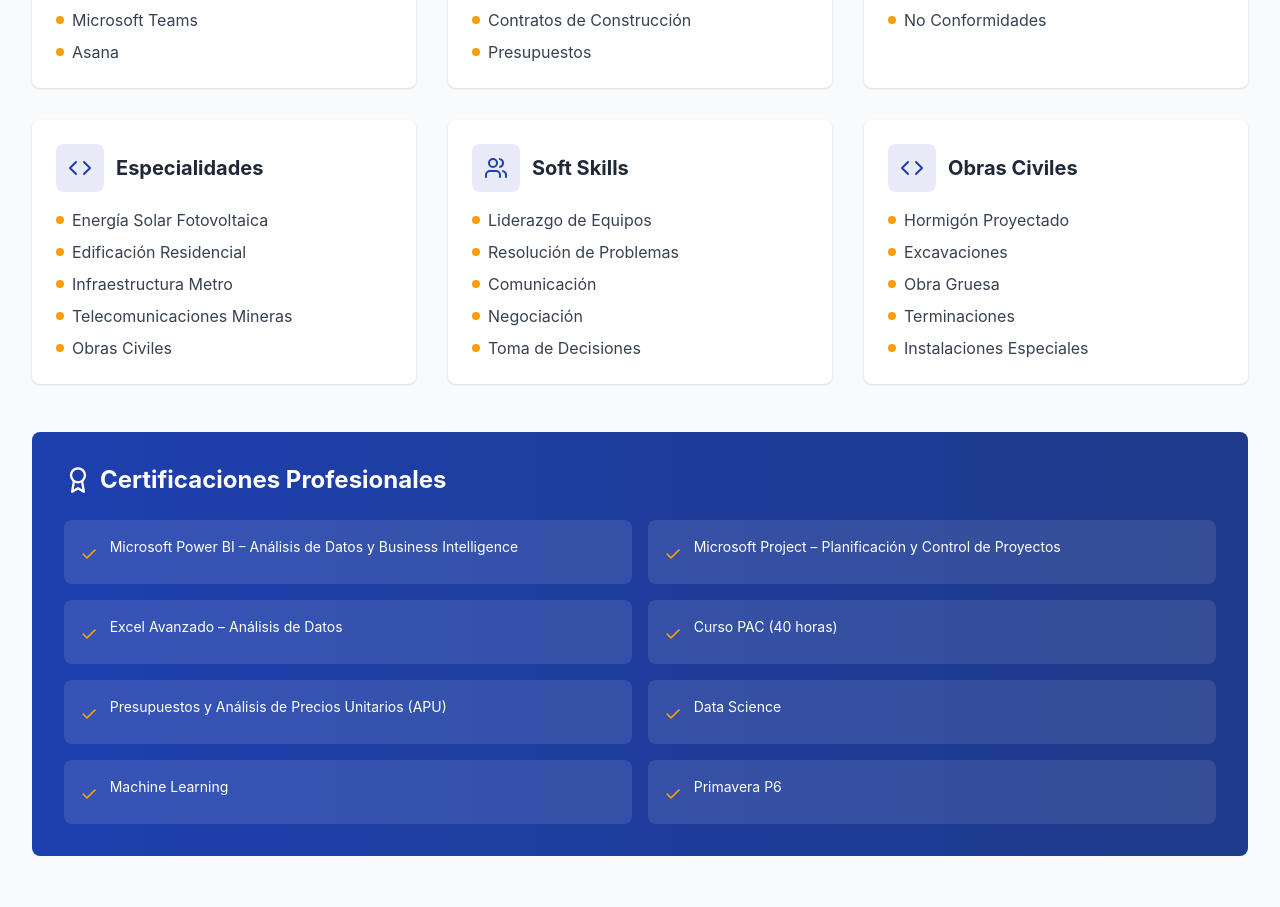
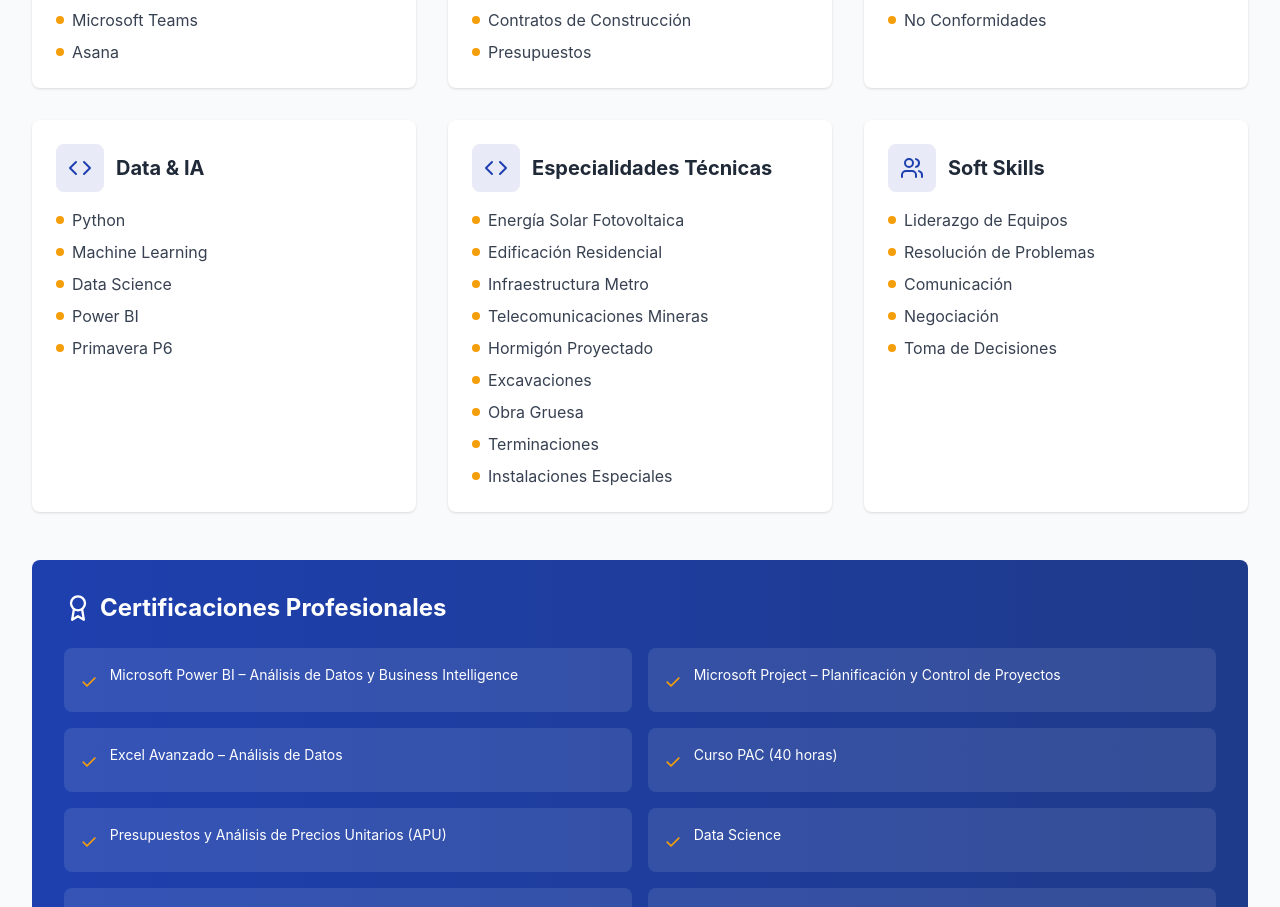
Before and after one commit to FelipeM2121/felipe-moena-portfolio, a React (Vite) app: page / in a window 1280 px wide. Shown: the part 4843-5750 px from the top of the page. Built offline with nearby package versions, Linux system fonts and the light colour scheme.

Commit message:
Agregar categoría Data & IA y fusionar categorías de obras civiles en Competencias

```diff
--- a/src/data/skills.ts
+++ b/src/data/skills.ts
@@ -17,16 +17,16 @@ export const skills: Skill[] = [
     items: ["ISO 9001", "Auditorías Internas", "Sistemas de Gestión", "Protocolos de Recepción", "No Conformidades"]
   },
   {
-    category: "Especialidades",
-    items: ["Energía Solar Fotovoltaica", "Edificación Residencial", "Infraestructura Metro", "Telecomunicaciones Mineras", "Obras Civiles"]
+    category: "Data & IA",
+    items: ["Python", "Machine Learning", "Data Science", "Power BI", "Primavera P6"]
+  },
+  {
+    category: "Especialidades Técnicas",
+    items: ["Energía Solar Fotovoltaica", "Edificación Residencial", "Infraestructura Metro", "Telecomunicaciones Mineras", "Hormigón Proyectado", "Excavaciones", "Obra Gruesa", "Terminaciones", "Instalaciones Especiales"]
   },
   {
     category: "Soft Skills",
     items: ["Liderazgo de Equipos", "Resolución de Problemas", "Comunicación", "Negociación", "Toma de Decisiones"]
-  },
-  {
-    category: "Obras Civiles",
-    items: ["Hormigón Proyectado", "Excavaciones", "Obra Gruesa", "Terminaciones", "Instalaciones Especiales"]
   }
 ];
 
```
